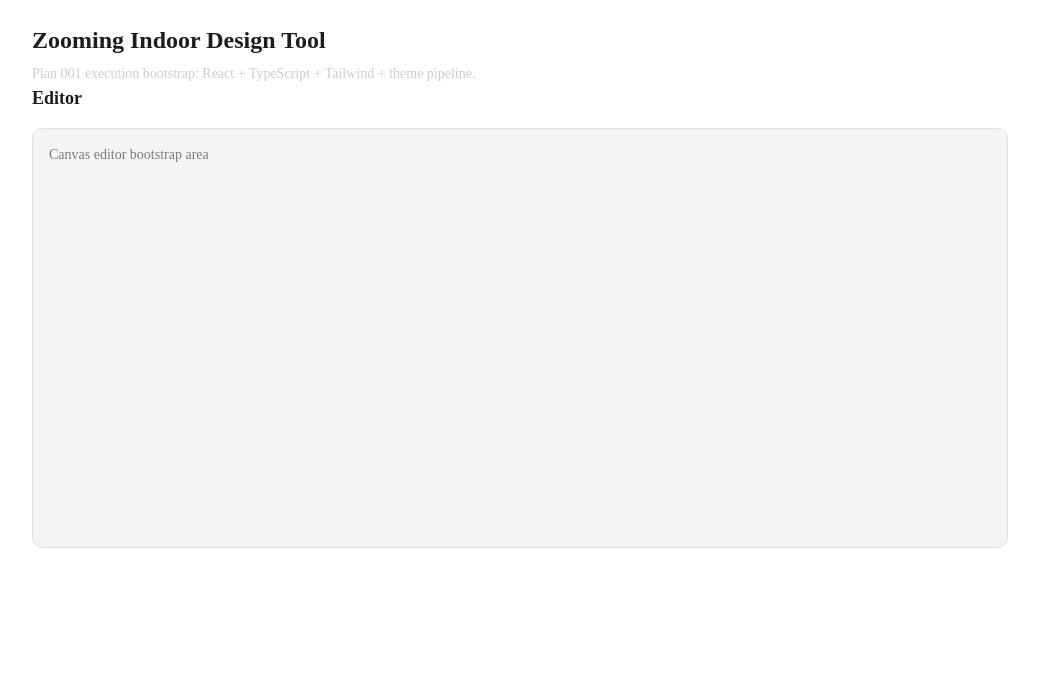
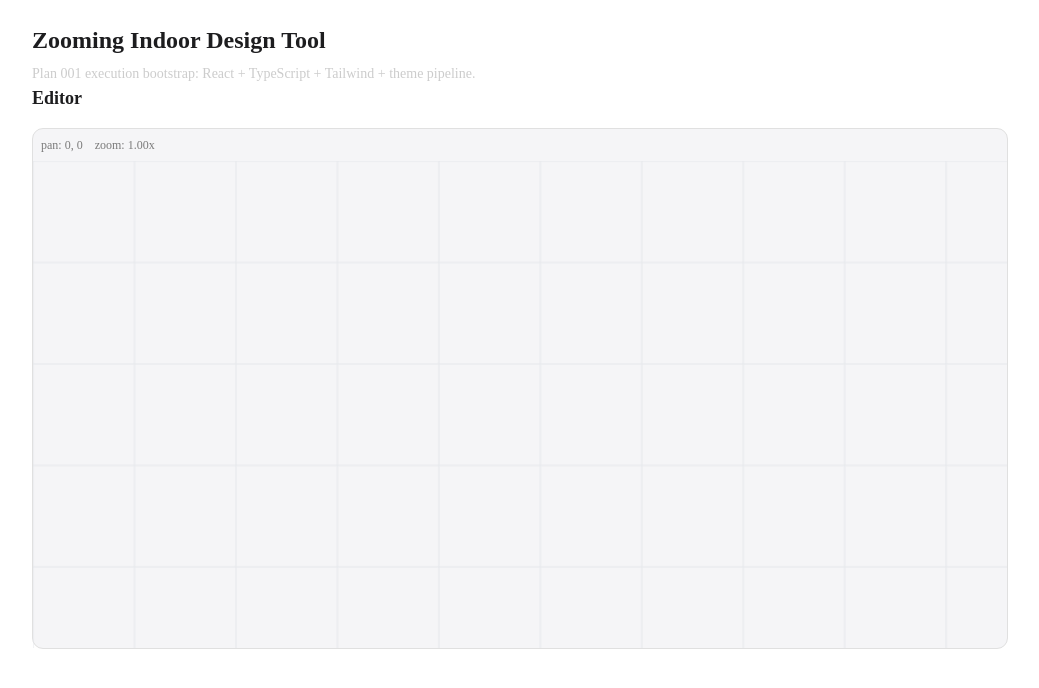
Before and after one commit to Anddd7/zooming, a React (Vite) app: page /editor in a window 1280 px wide. Shown: the top 688 px of the page, without its empty margins (120-1159 px from the left). Built offline with nearby package versions, Linux system fonts and the light colour scheme.

Commit message:
feat(engine): add canvas grid rendering with pan and zoom interactions

```diff
--- a/src/engine/canvas/CanvasEditor.tsx
+++ b/src/engine/canvas/CanvasEditor.tsx
@@ -1,11 +1,102 @@
+import { useEffect, useRef, useState } from "react";
+
+import { drawGrid } from "./grid/GridRenderer";
+
+const DEFAULT_WIDTH = 960;
+const DEFAULT_HEIGHT = 480;
+const MIN_ZOOM = 0.4;
+const MAX_ZOOM = 4;
+const ZOOM_STEP = 0.1;
+
+function clamp(value: number, min: number, max: number) {
+  return Math.min(max, Math.max(min, value));
+}
+
 export function CanvasEditor() {
+  const canvasRef = useRef<HTMLCanvasElement | null>(null);
+  const dragStartRef = useRef<{ x: number; y: number } | null>(null);
+  const [pan, setPan] = useState({ offsetX: 0, offsetY: 0 });
+  const [zoom, setZoom] = useState(1);
+
+  useEffect(() => {
+    const canvas = canvasRef.current;
+
+    if (!canvas) {
+      return;
+    }
+
+    const context = canvas.getContext("2d");
+
+    if (!context) {
+      return;
+    }
+
+    context.clearRect(0, 0, canvas.width, canvas.height);
+    drawGrid(context, {
+      width: canvas.width,
+      height: canvas.height,
+      pan,
+      scale: zoom,
+      spacingMm: 100,
+    });
+  }, [pan, zoom]);
+
   return (
     <section
       data-testid="editor-canvas"
       className="mt-4 min-h-[420px] rounded-md border border-hairline bg-canvas-parchment"
       aria-label="2D canvas editor area"
     >
-      <div className="p-4 text-sm text-ink-muted-48">Canvas editor bootstrap area</div>
+      <div className="p-2 text-xs text-ink-muted-48">
+        <span>pan: {Math.round(pan.offsetX)}, {Math.round(pan.offsetY)}</span>
+        <span className="ml-3">zoom: {zoom.toFixed(2)}x</span>
+      </div>
+      <canvas
+        ref={canvasRef}
+        data-testid="editor-canvas-surface"
+        width={DEFAULT_WIDTH}
+        height={DEFAULT_HEIGHT}
+        className="block w-full"
+        onMouseDown={(event) => {
+          if (event.button !== 0) {
+            return;
+          }
+
+          dragStartRef.current = { x: event.clientX, y: event.clientY };
+        }}
+        onMouseMove={(event) => {
+          const dragStart = dragStartRef.current;
+
+          if (!dragStart) {
+            return;
+          }
+
+          const deltaX = event.clientX - dragStart.x;
+          const deltaY = event.clientY - dragStart.y;
+
+          setPan((currentPan) => ({
+            offsetX: currentPan.offsetX + deltaX,
+            offsetY: currentPan.offsetY + deltaY,
+          }));
+          dragStartRef.current = { x: event.clientX, y: event.clientY };
+        }}
+        onMouseUp={() => {
+          dragStartRef.current = null;
+        }}
+        onMouseLeave={() => {
+          dragStartRef.current = null;
+        }}
+        onWheel={(event) => {
+          event.preventDefault();
+
+          setZoom((currentZoom) => {
+            const nextZoom =
+              event.deltaY < 0 ? currentZoom + ZOOM_STEP : currentZoom - ZOOM_STEP;
+
+            return clamp(nextZoom, MIN_ZOOM, MAX_ZOOM);
+          });
+        }}
+      />
     </section>
   );
 }
--- /dev/null
+++ b/src/engine/canvas/grid/GridRenderer.ts
@@ -0,0 +1,37 @@
+export type DrawGridParams = {
+  width: number;
+  height: number;
+  pan: {
+    offsetX: number;
+    offsetY: number;
+  };
+  scale: number;
+  spacingMm: number;
+};
+
+export function drawGrid(ctx: CanvasRenderingContext2D, params: DrawGridParams) {
+  const spacingPx = params.spacingMm * params.scale;
+
+  if (spacingPx <= 0) {
+    return;
+  }
+
+  const startX = ((params.pan.offsetX % spacingPx) + spacingPx) % spacingPx;
+  const startY = ((params.pan.offsetY % spacingPx) + spacingPx) % spacingPx;
+
+  ctx.strokeStyle = "#e5e7eb";
+  ctx.lineWidth = 1;
+  ctx.beginPath();
+
+  for (let x = startX; x <= params.width; x += spacingPx) {
+    ctx.moveTo(x, 0);
+    ctx.lineTo(x, params.height);
+  }
+
+  for (let y = startY; y <= params.height; y += spacingPx) {
+    ctx.moveTo(0, y);
+    ctx.lineTo(params.width, y);
+  }
+
+  ctx.stroke();
+}
--- a/src/test/setup.ts
+++ b/src/test/setup.ts
@@ -1 +1,17 @@
 import "@testing-library/jest-dom/vitest";
+import { cleanup } from "@testing-library/react";
+import { afterEach, vi } from "vitest";
+
+afterEach(() => {
+  cleanup();
+});
+
+HTMLCanvasElement.prototype.getContext = vi.fn(() => {
+  return {
+    clearRect: vi.fn(),
+    beginPath: vi.fn(),
+    moveTo: vi.fn(),
+    lineTo: vi.fn(),
+    stroke: vi.fn(),
+  } as unknown as CanvasRenderingContext2D;
+});
```
Also changed, not shown: 3 other files (tests, documents, lock files or other folders).
